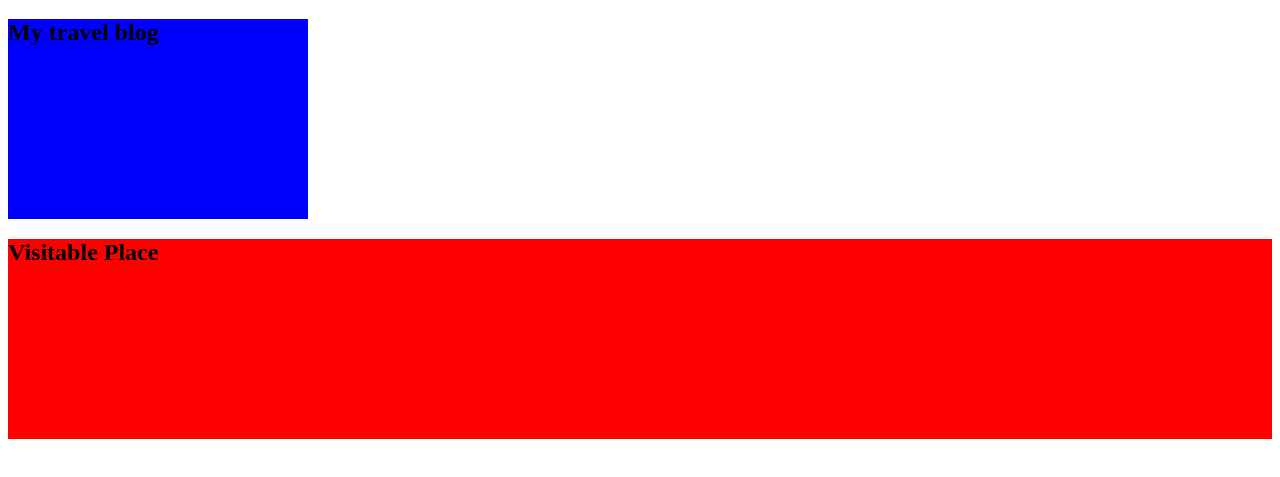
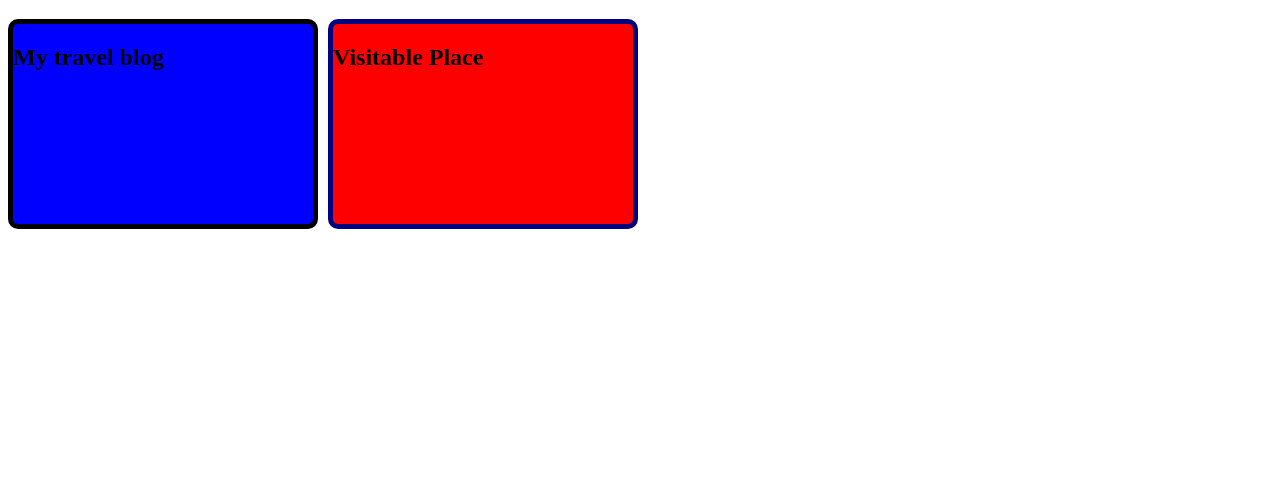
Before and after one commit to Mostak4509/my-first-github-repo, a plain HTML site: page index.html in a window 1280 px wide. Shown: the part 61-538 px from the top of the page. Drawn offline with Linux system fonts and the light colour scheme.

Commit message:
two edited box

```diff
--- a/index.html
+++ b/index.html
@@ -11,13 +11,14 @@
 
 
 
-  <div class="contaner">
+  <div class="container">
     <div class="box1">
       <h2>My travel blog</h2>
     </div>
 
     <div class="box2">
       <h2>Visitable Place</h2>
+
     </div>
 
   </div>
--- a/styles/index.css
+++ b/styles/index.css
@@ -5,10 +5,15 @@
   width: 300px;
   height: 200px;
   background-color: blue;
+  border: 5px solid black;
+  border-radius: 10px 10px;
+  margin-right: 10px;
 }
 
 .box2{
-  width: 300x;
+  width: 300px;
   height: 200px;
   background-color: red;
+  border: 5px solid navy;
+  border-radius: 10px 10px;
 }
```
